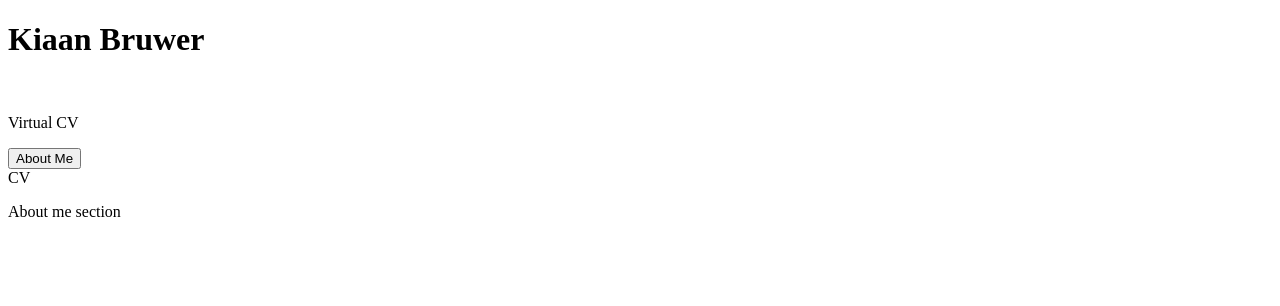
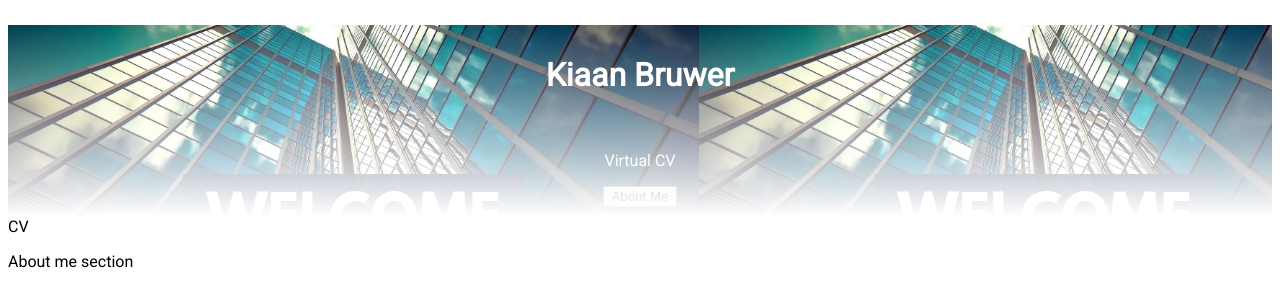
Before and after one commit to RagingKoala/RagingKoala.github.io, a plain HTML site: page index.html in a window 1280 px wide. Drawn offline with Linux system fonts and the light colour scheme; files whose address does not match are found by name.

Commit message:
Update html and added banner background image

```diff
--- a/Virtual CV Project/resources/css/index.css
+++ b/Virtual CV Project/resources/css/index.css
@@ -0,0 +1,9 @@
+.banner
+{
+    background-image: url("C:/Users/User/Documents/GitHub/Virtual CV/RagingKoala.github.io/Virtual CV Project/resources/images/Banner Background.jpg");
+    mask-image: linear-gradient(black, transparent);
+    color: white;
+    margin-top: 25px;
+    text-align: center;
+    padding: 10px 0;
+}
--- a/index.html
+++ b/index.html
@@ -3,13 +3,19 @@
 <head>
 	<meta charset="UTF-8">
 	<meta name="viewport" content="width=device-width, initial-scale=1.0">
-	<title>Virual CV</title>
+	<meta http-equiv="X-UA-Compatible" content="ie=edge">
+	<title>Virtual CV</title>
+	<link rel="stylesheet" href="./Virtual CV Project/resources/css/index.css">
+	<link rel='stylesheet' href='https://fonts.googleapis.com/css?family=Roboto'>
+	<style>
+		html,body,h1 {font-family: "Roboto", sans-serif}
+	</style>
 </head>
 <body>
 	<!-- Banner Section -->
-	 <div>
+	 <div class="banner">
 		<h1>Kiaan Bruwer</h1>
-		<img src="./resources/images/" alt="">
+		<img src="" alt="">
 		<p>Virtual CV</p>
 		<button>About Me</button>
 	 </div>
```
Also changed, not shown: Virtual CV Project/resources/images/Banner Background.jpg (added).
